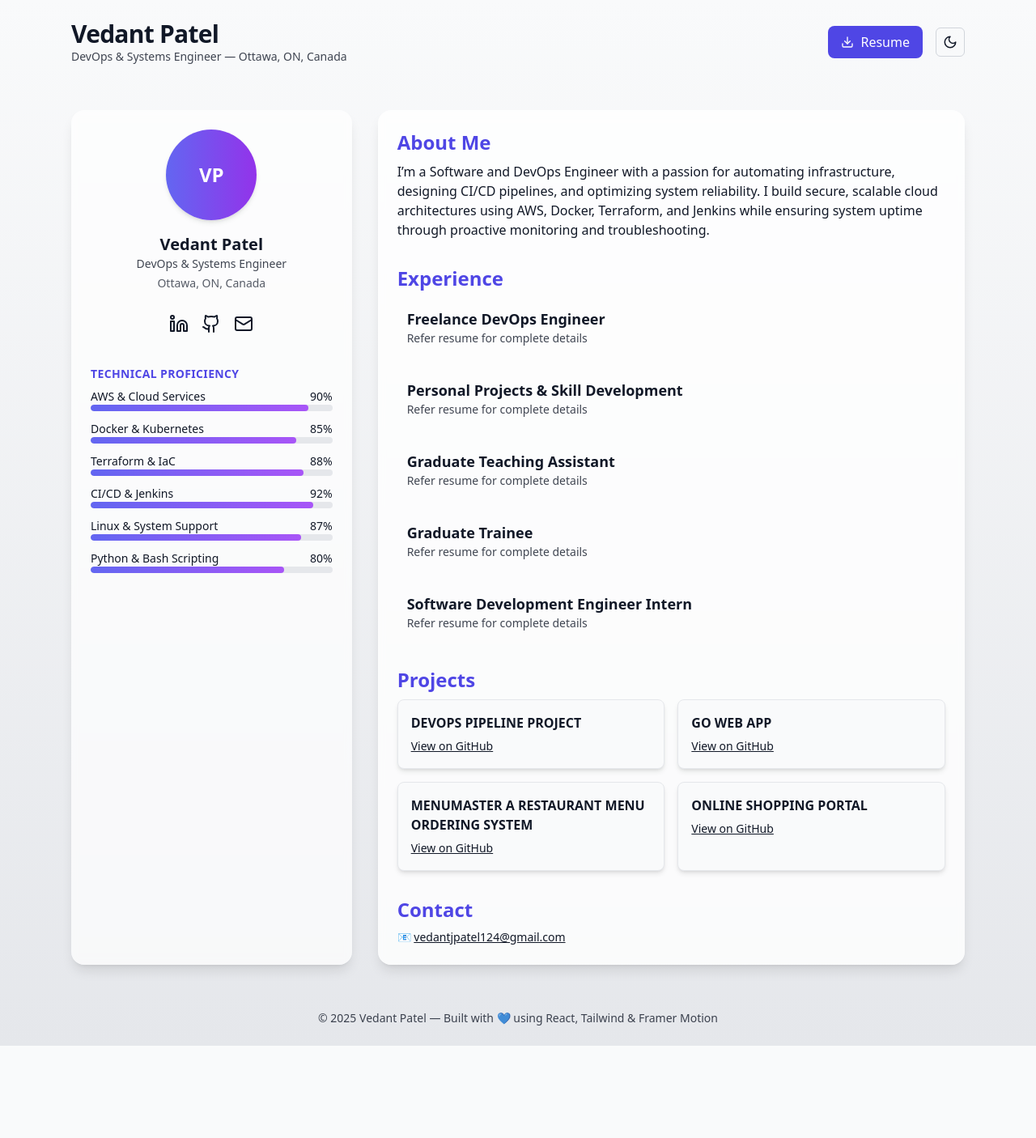
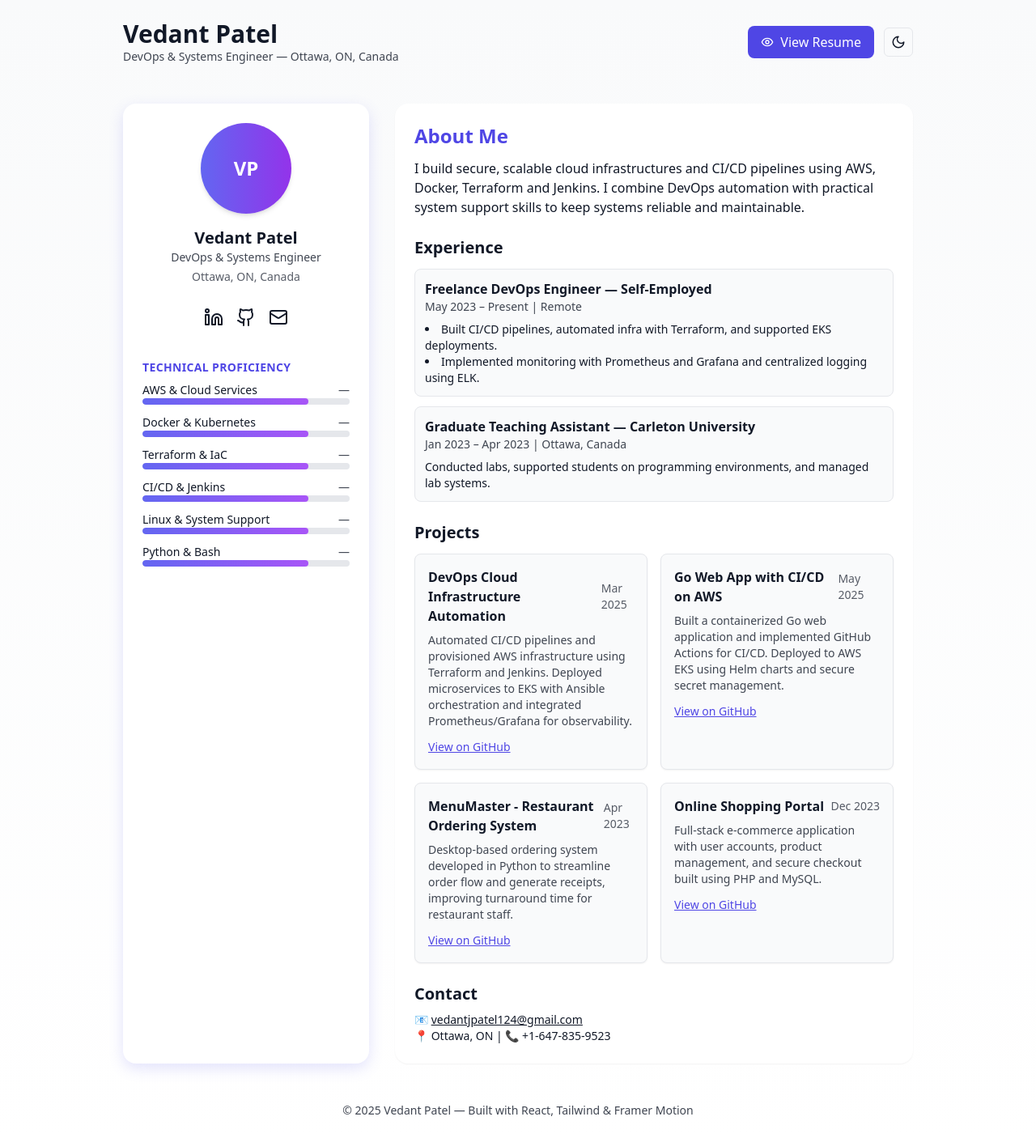
Before and after one commit to VedantPatel124/Portfolio, a React (Vite) app: page / in a window 1280 px wide. Shown: the whole page at 81% size. Before the commit the page ends 1292 px from the top, so only its background shows below. Built offline with nearby package versions, Linux system fonts and the light colour scheme; the HTML template or start-up script is replaced by a standard one.

Commit message:
Update App.jsx

```diff
--- a/src/App.jsx
+++ b/src/App.jsx
@@ -1,135 +1,156 @@
-import React, { useState } from "react";
-import { motion } from "framer-motion";
-import { Github, Linkedin, Mail, Download, Moon, Sun } from "lucide-react";
+import React, { useEffect, useState } from 'react'
+import { motion } from 'framer-motion'
+import { Github, Linkedin, Mail, Eye, Moon, Sun } from 'lucide-react'
 
-export default function App() {
-  const [dark, setDark] = useState(false);
-  const resumePath = "/Vedant_Resume_V2.pdf";
+export default function App(){
+  const [dark, setDark] = useState(false)
+  useEffect(()=>{
+    if(dark) document.documentElement.classList.add('dark')
+    else document.documentElement.classList.remove('dark')
+  },[dark])
 
   const socials = {
-    linkedin: "https://www.linkedin.com/in/vedant-patel-5595a312a/",
-    github: "https://github.com/VedantPatel124",
-    email: "mailto:vedantjpatel124@gmail.com",
-  };
+    linkedin: 'https://www.linkedin.com/in/vedant-patel-5595a312a/',
+    github: 'https://github.com/VedantPatel124',
+    email: 'mailto:vedantjpatel124@gmail.com',
+  }
 
-  const skillSet = [
-    { name: "AWS & Cloud Services", level: 90 },
-    { name: "Docker & Kubernetes", level: 85 },
-    { name: "Terraform & IaC", level: 88 },
-    { name: "CI/CD & Jenkins", level: 92 },
-    { name: "Linux & System Support", level: 87 },
-    { name: "Python & Bash Scripting", level: 80 },
-  ];
+  const projects = [
+    {
+      title: 'DevOps Cloud Infrastructure Automation',
+      repo: 'devops-pipeline-project',
+      timeframe: 'Mar 2025',
+      desc: 'Automated CI/CD pipelines and provisioned AWS infrastructure using Terraform and Jenkins. Deployed microservices to EKS with Ansible orchestration and integrated Prometheus/Grafana for observability.'
+    },
+    {
+      title: 'Go Web App with CI/CD on AWS',
+      repo: 'go-web-app',
+      timeframe: 'May 2025',
+      desc: 'Built a containerized Go web application and implemented GitHub Actions for CI/CD. Deployed to AWS EKS using Helm charts and secure secret management.'
+    },
+    {
+      title: 'MenuMaster - Restaurant Ordering System',
+      repo: 'MenuMaster---A-Restaurant-Menu-Ordering-System',
+      timeframe: 'Apr 2023',
+      desc: 'Desktop-based ordering system developed in Python to streamline order flow and generate receipts, improving turnaround time for restaurant staff.'
+    },
+    {
+      title: 'Online Shopping Portal',
+      repo: 'Online-Shopping-Portal',
+      timeframe: 'Dec 2023',
+      desc: 'Full-stack e-commerce application with user accounts, product management, and secure checkout built using PHP and MySQL.'
+    }
+  ]
 
   return (
-    <div className={dark ? "dark" : ""}>
-      <div className="min-h-screen bg-gradient-to-b from-gray-50 to-gray-200 dark:from-gray-900 dark:to-gray-950 text-gray-900 dark:text-gray-100 transition-colors duration-500">
-        {/* Header */}
-        <header className="max-w-6xl mx-auto px-6 py-6 flex items-center justify-between">
-          <motion.div initial={{ opacity: 0, y: -10 }} animate={{ opacity: 1, y: 0 }} transition={{ duration: 0.6 }}>
-            <h1 className="text-3xl font-bold tracking-tight">Vedant Patel</h1>
-            <p className="text-sm opacity-80">DevOps & Systems Engineer — Ottawa, ON, Canada</p>
-          </motion.div>
+    <div className='min-h-screen bg-gradient-to-b from-gray-50 to-white dark:from-gray-900 dark:to-gray-950 text-gray-900 dark:text-gray-100'>
+      <header className='max-w-5xl mx-auto p-6 flex items-center justify-between'>
+        <div>
+          <h1 className='text-2xl md:text-3xl font-bold'>Vedant Patel</h1>
+          <p className='text-sm opacity-80'>DevOps & Systems Engineer — Ottawa, ON, Canada</p>
+        </div>
+        <div className='flex items-center gap-3'>
+          <a
+            href='/Vedant_Resume_V2.pdf'
+            target='_blank'
+            rel='noopener noreferrer'
+            className='flex items-center gap-2 px-4 py-2 rounded-lg bg-indigo-600 text-white hover:bg-indigo-700 transition'
+            title="View resume (opens in a new tab)"
+          >
+            <Eye size={16}/> View Resume
+          </a>
 
-          <motion.div initial={{ opacity: 0, x: 20 }} animate={{ opacity: 1, x: 0 }} transition={{ delay: 0.2, duration: 0.6 }} className="flex items-center gap-4">
-            <a href={resumePath} download className="flex items-center gap-2 px-4 py-2 rounded-lg bg-indigo-600 text-white hover:bg-indigo-700 transition">
-              <Download size={16} /> Resume
-            </a>
-            <button onClick={() => setDark(!dark)} className="p-2 rounded-md border border-gray-300 dark:border-gray-700 hover:bg-gray-200 dark:hover:bg-gray-800 transition">
-              {dark ? <Sun size={18} /> : <Moon size={18} />}
+          <button
+            onClick={()=>setDark(!dark)}
+            aria-label='toggle-theme'
+            className='p-2 rounded-md border border-gray-200 dark:border-gray-700 hover:bg-gray-100 dark:hover:bg-gray-800'
+          >
+            {dark ? <Sun size={18}/> : <Moon size={18}/>}
           </button>
-          </motion.div>
+        </div>
       </header>
 
-        {/* Main */}
-        <main className="max-w-6xl mx-auto px-6 py-8 grid gap-8 md:grid-cols-3">
-          {/* Sidebar */}
-          <motion.section initial={{ opacity: 0, x: -20 }} animate={{ opacity: 1, x: 0 }} transition={{ duration: 0.7 }} className="md:col-span-1 bg-white/70 dark:bg-gray-800/60 rounded-2xl p-6 shadow-lg backdrop-blur-sm">
-            <div className="flex flex-col items-center text-center gap-4">
-              <div className="w-28 h-28 rounded-full bg-gradient-to-r from-indigo-500 to-purple-600 text-white flex items-center justify-center text-2xl font-bold shadow-md">
+      <main className='max-w-5xl mx-auto p-6 grid gap-8 md:grid-cols-3'>
+        <aside className='md:col-span-1 bg-white dark:bg-gray-800/60 rounded-2xl p-6 shadow-glow'>
+          <div className='flex flex-col items-center text-center gap-4'>
+            <div className='w-28 h-28 rounded-full bg-gradient-to-r from-indigo-500 to-purple-600 text-white flex items-center justify-center text-2xl font-bold shadow-md'>
               VP
             </div>
             <div>
-                <h2 className="text-xl font-semibold">Vedant Patel</h2>
-                <p className="text-sm opacity-80">DevOps & Systems Engineer</p>
-                <p className="text-sm opacity-70 mt-1">Ottawa, ON, Canada</p>
+              <h2 className='text-xl font-semibold'>Vedant Patel</h2>
+              <p className='text-sm opacity-80'>DevOps & Systems Engineer</p>
+              <p className='text-sm opacity-70 mt-1'>Ottawa, ON, Canada</p>
             </div>
 
-              {/* Socials */}
-              <div className="flex gap-4 mt-3">
-                <a href={socials.linkedin} target="_blank" rel="noreferrer" className="hover:text-indigo-500"><Linkedin /></a>
-                <a href={socials.github} target="_blank" rel="noreferrer" className="hover:text-indigo-500"><Github /></a>
-                <a href={socials.email} className="hover:text-indigo-500"><Mail /></a>
+            <div className='flex gap-4 mt-3'>
+              <a href={socials.linkedin} target='_blank' rel='noreferrer' className='hover:text-indigo-500'><Linkedin/></a>
+              <a href={socials.github} target='_blank' rel='noreferrer' className='hover:text-indigo-500'><Github/></a>
+              <a href={socials.email} className='hover:text-indigo-500'><Mail/></a>
             </div>
 
-              {/* Animated Skill Bars */}
-              <div className="w-full text-left mt-6">
-                <h3 className="text-sm font-semibold uppercase tracking-wide text-indigo-600 dark:text-indigo-400 mb-2">Technical Proficiency</h3>
-                <div className="space-y-3">
-                  {skillSet.map((skill, i) => (
+            <div className='w-full text-left mt-6'>
+              <h3 className='text-sm font-semibold uppercase tracking-wide text-indigo-600 dark:text-indigo-400 mb-2'>Technical Proficiency</h3>
+              <div className='space-y-3'>
+                {['AWS & Cloud Services','Docker & Kubernetes','Terraform & IaC','CI/CD & Jenkins','Linux & System Support','Python & Bash'].map((s,i)=>(
                   <div key={i}>
-                      <div className="flex justify-between text-sm font-medium">
-                        <span>{skill.name}</span>
-                        <span>{skill.level}%</span>
-                      </div>
-                      <div className="w-full bg-gray-200 dark:bg-gray-700 h-2 rounded-full overflow-hidden">
-                        <motion.div
-                          initial={{ width: 0 }}
-                          whileInView={{ width: `${skill.level}%` }}
-                          transition={{ duration: 1.2, ease: "easeOut" }}
-                          className="h-2 rounded-full bg-gradient-to-r from-indigo-500 to-purple-500"
-                        ></motion.div>
+                    <div className='flex justify-between text-sm font-medium'><span>{s}</span><span className='opacity-80'>—</span></div>
+                    <div className='w-full bg-gray-200 dark:bg-gray-700 h-2 rounded-full overflow-hidden'>
+                      <motion.div initial={{width:0}} whileInView={{width:'80%'}} transition={{duration:1.1}} className='h-2 rounded-full bg-gradient-to-r from-indigo-500 to-purple-500'></motion.div>
                     </div>
                   </div>
                 ))}
               </div>
             </div>
           </div>
-          </motion.section>
+        </aside>
 
-          {/* Main Content */}
-          <motion.section initial={{ opacity: 0, x: 20 }} animate={{ opacity: 1, x: 0 }} transition={{ duration: 0.7 }} className="md:col-span-2 bg-white/80 dark:bg-gray-800/70 rounded-2xl p-6 shadow-lg backdrop-blur-sm">
-            <div className="prose dark:prose-invert max-w-none">
-              <h2 className="text-2xl font-semibold mb-2 text-indigo-600 dark:text-indigo-400">About Me</h2>
-              <p>
-                I’m a Software and DevOps Engineer with a passion for automating infrastructure, designing CI/CD pipelines, and optimizing system reliability.
-                I build secure, scalable cloud architectures using AWS, Docker, Terraform, and Jenkins while ensuring system uptime through proactive monitoring and troubleshooting.
-              </p>
+        <section className='md:col-span-2 bg-white dark:bg-gray-800/70 rounded-2xl p-6 shadow-sm'>
+          <motion.div initial={{opacity:0, y:10}} animate={{opacity:1, y:0}} transition={{duration:0.6}}>
+            <h2 className='text-2xl font-semibold text-indigo-600 dark:text-indigo-400'>About Me</h2>
+            <p className='mt-3'>I build secure, scalable cloud infrastructures and CI/CD pipelines using AWS, Docker, Terraform and Jenkins. I combine DevOps automation with practical system support skills to keep systems reliable and maintainable.</p>
 
-              {/* Interactive Experience Section */}
-              <h2 className="text-2xl font-semibold mt-8 mb-2 text-indigo-600 dark:text-indigo-400">Experience</h2>
-              <div className="space-y-4">
-                {["Freelance DevOps Engineer", "Personal Projects & Skill Development", "Graduate Teaching Assistant", "Graduate Trainee", "Software Development Engineer Intern"].map((title, idx) => (
-                  <motion.div key={idx} whileHover={{ scale: 1.02, backgroundColor: dark ? "#374151" : "#f3f4f6" }} className="p-3 rounded-lg transition">
-                    <h3 className="font-semibold text-lg">{title}</h3>
-                    <p className="text-sm opacity-80">Refer resume for complete details</p>
+            <h3 className='mt-6 text-xl font-semibold'>Experience</h3>
+            <div className='mt-3 space-y-3'>
+              <article className='p-3 rounded-lg bg-gray-50 dark:bg-gray-900/40 border'>
+                <h4 className='font-semibold'>Freelance DevOps Engineer — Self-Employed</h4>
+                <p className='text-sm opacity-80'>May 2023 – Present | Remote</p>
+                <ul className='list-disc list-inside mt-2 text-sm'>
+                  <li>Built CI/CD pipelines, automated infra with Terraform, and supported EKS deployments.</li>
+                  <li>Implemented monitoring with Prometheus and Grafana and centralized logging using ELK.</li>
+                </ul>
+              </article>
+
+              <article className='p-3 rounded-lg bg-gray-50 dark:bg-gray-900/40 border'>
+                <h4 className='font-semibold'>Graduate Teaching Assistant — Carleton University</h4>
+                <p className='text-sm opacity-80'>Jan 2023 – Apr 2023 | Ottawa, Canada</p>
+                <p className='text-sm mt-2'>Conducted labs, supported students on programming environments, and managed lab systems.</p>
+              </article>
+            </div>
+
+            <h3 className='mt-6 text-xl font-semibold'>Projects</h3>
+            <div className='grid gap-4 md:grid-cols-2 mt-3'>
+              {projects.map((p, idx)=>(
+                <motion.div key={idx} whileHover={{scale:1.03}} className='p-4 rounded-lg border bg-gray-50 dark:bg-gray-900/40 shadow-sm hover:shadow-glow transition'>
+                  <div className='flex items-center justify-between'>
+                    <h4 className='font-semibold'>{p.title}</h4>
+                    <span className='text-sm opacity-70'>{p.timeframe}</span>
+                  </div>
+                  <p className='text-sm mt-2 opacity-80'>{p.desc}</p>
+                  <a href={`https://github.com/VedantPatel124/${p.repo}`} target='_blank' rel='noreferrer' className='inline-block mt-3 text-sm underline text-indigo-600'>View on GitHub</a>
                 </motion.div>
               ))}
             </div>
 
-              {/* Project Cards with Hover Animation */}
-              <h2 className="text-2xl font-semibold mt-8 mb-2 text-indigo-600 dark:text-indigo-400">Projects</h2>
-              <div className="grid gap-4 md:grid-cols-2">
-                {["devops-pipeline-project", "go-web-app", "MenuMaster---A-Restaurant-Menu-Ordering-System", "Online-Shopping-Portal"].map((proj, idx) => (
-                  <motion.div key={idx} whileHover={{ scale: 1.05 }} className="p-4 rounded-lg border bg-gray-50 dark:bg-gray-800/60 shadow-md">
-                    <h4 className="font-semibold mb-1">{proj.replaceAll('-', ' ').toUpperCase()}</h4>
-                    <a href={`${socials.github}/${proj}`} target="_blank" rel="noreferrer" className="text-sm underline text-indigo-500">View on GitHub</a>
+            <h3 className='mt-6 text-xl font-semibold'>Contact</h3>
+            <p className='text-sm mt-2'>📧 <a href='mailto:vedantjpatel124@gmail.com' className='underline'>vedantjpatel124@gmail.com</a></p>
+            <p className='text-sm'>📍 Ottawa, ON | 📞 +1-647-835-9523</p>
           </motion.div>
-                ))}
-              </div>
-
-              <h2 className="text-2xl font-semibold mt-8 mb-2 text-indigo-600 dark:text-indigo-400">Contact</h2>
-              <p className="text-sm">📧 <a href={socials.email} className="underline">vedantjpatel124@gmail.com</a></p>
-              {/*<p className="text-sm">📍 Ottawa, ON | 📞 +1-647-835-9523</p>*/}
-            </div>
-          </motion.section>
+        </section>
       </main>
 
-        {/* Footer */}
-        <footer className="max-w-6xl mx-auto px-6 py-6 text-center text-sm opacity-80">
-          <p>© {new Date().getFullYear()} Vedant Patel — Built with 💙 using React, Tailwind & Framer Motion</p>
+      <footer className='max-w-5xl mx-auto p-6 text-center text-sm opacity-80'>
+        © {new Date().getFullYear()} Vedant Patel — Built with React, Tailwind & Framer Motion
       </footer>
     </div>
-    </div>
-  );
+  )
 }
```
Lines whose indentation alone changed are shown as unchanged.
